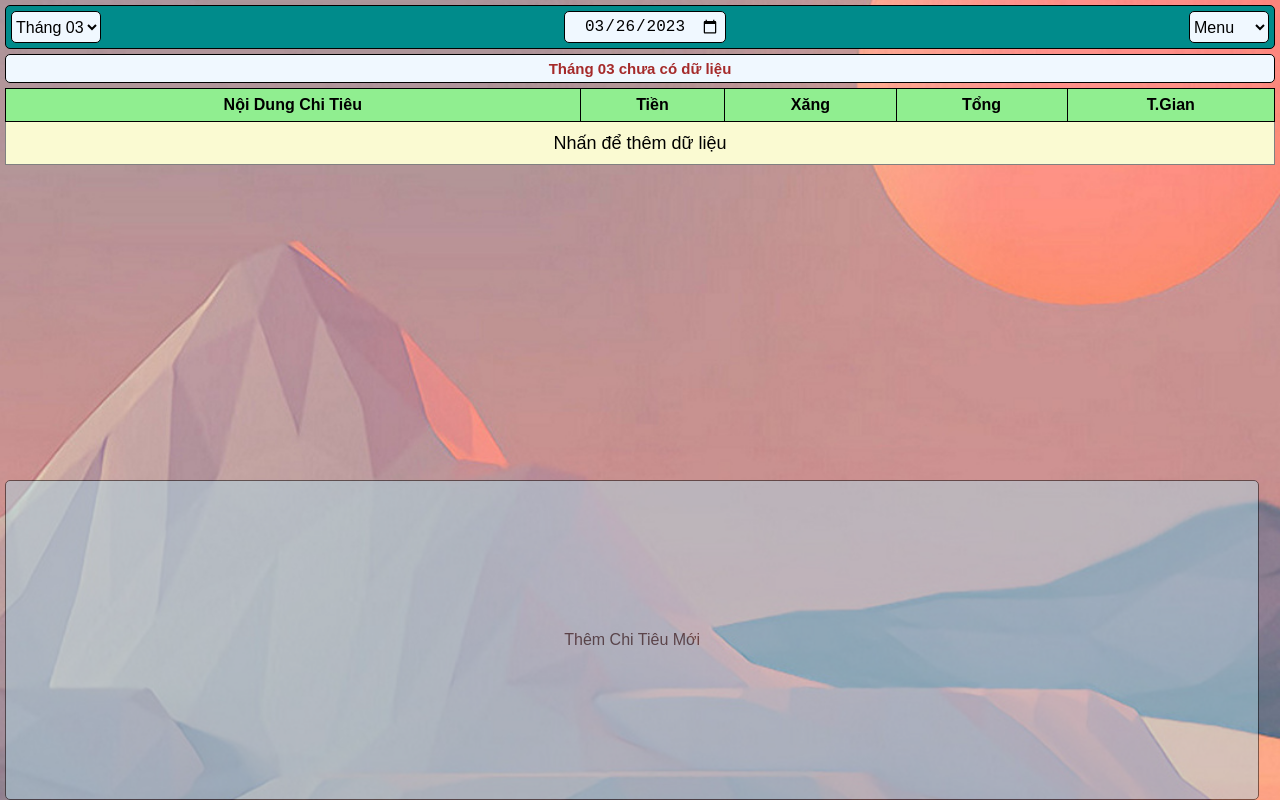
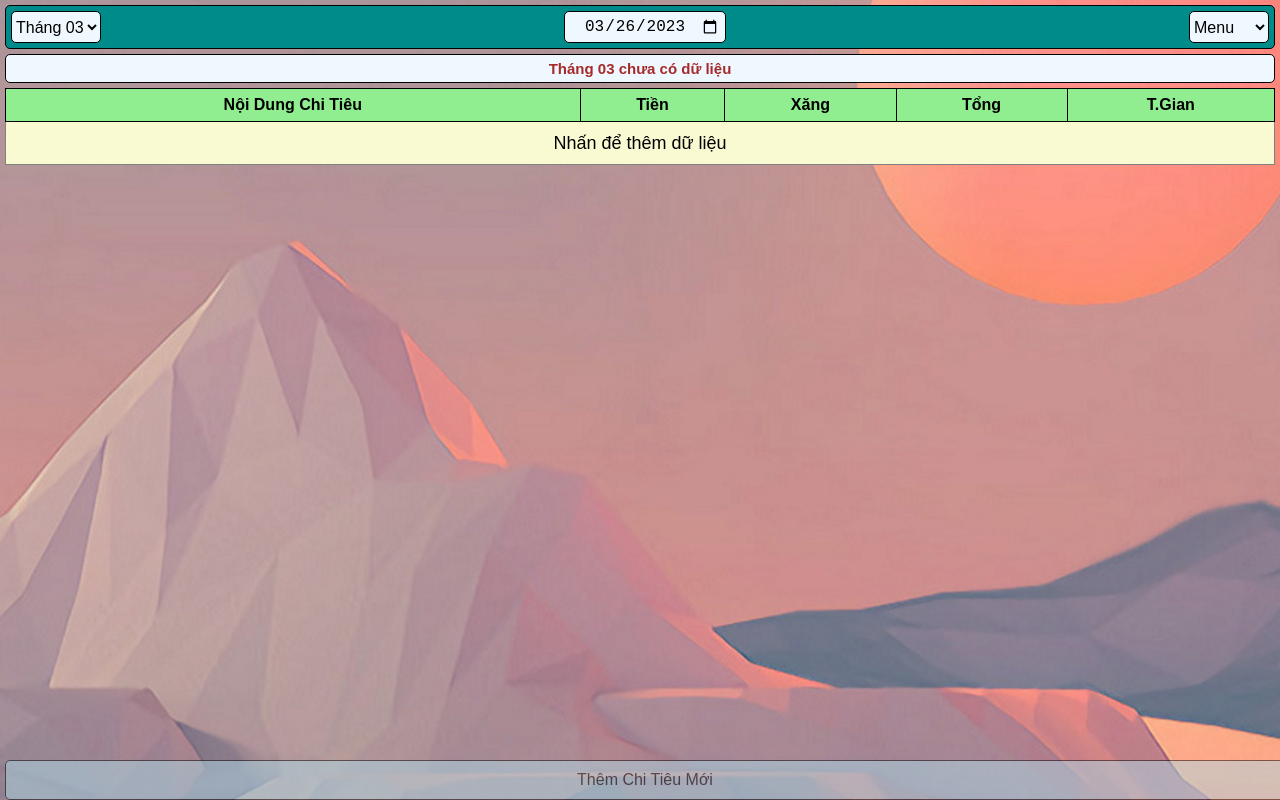
Before and after one commit to PMi-Pro/ChiTieu, a plain HTML site: page index.html in a window 1280 px wide. Drawn offline with Linux system fonts and the light colour scheme.

Commit message:
Update index.html

```diff
--- a/index.html
+++ b/index.html
@@ -65,7 +65,7 @@
       </select>
     </div>
 
-    <button id="btnThem" style="width: 98%; height: 40%; position: fixed; opacity: 0.5; bottom: 0px">Thêm Chi Tiêu Mới</button>
+    <button id="btnThem" style="width: 100%; height: 40px; position: fixed; opacity: 0.5; bottom: 0px">Thêm Chi Tiêu Mới</button>
 
     <pre id="tienTong"
       style="font-size: 15px; font-family: arial; font-weight: bold; margin: 5px 0; padding: 5px 0; color: brown; text-align: center; background-color: aliceblue; border: 1px solid black; border-radius: 5px">
```
